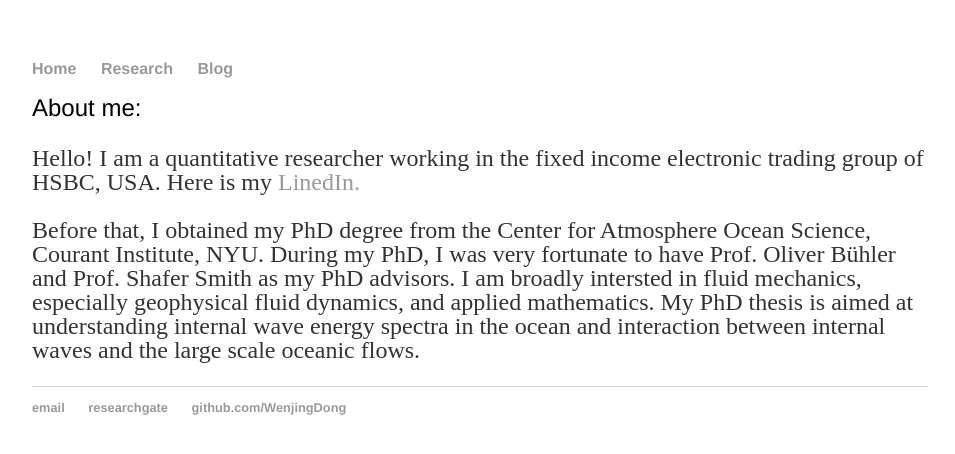
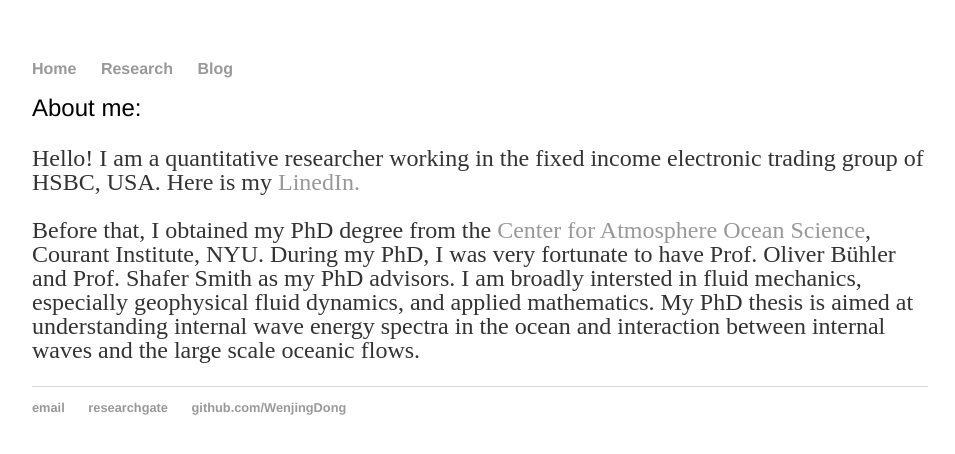
Before and after one commit to WenjingDong/Personal-Webpage, a Jekyll site: the page built from index.html, in a window 1280 px wide. Shown: the top 454 px of the page, without its empty margins (160-1115 px from the left). Built offline with Jekyll 4.4.1, drawn with Linux system fonts in a browser that asks for light colours.

Commit message:
Update index.html

```diff
--- a/index.html
+++ b/index.html
@@ -5,7 +5,7 @@
 <div class="blurb">
 	<h1>About me:</h1>
         <p>Hello! I am a quantitative researcher working in the fixed income electronic trading group of HSBC, USA. Here is my <a href="https://www.linkedin.com/in/wenjing-dong-5953a1194/">LinedIn.</a> </p>
-	<p>Before that, I obtained my PhD degree from the Center for Atmosphere Ocean Science, Courant Institute, NYU. During my PhD, I was very fortunate to have Prof. Oliver Bühler and Prof. Shafer Smith as my PhD advisors. I am broadly intersted in fluid mechanics, especially geophysical fluid dynamics, and applied mathematics. My PhD thesis is aimed at understanding internal wave energy spectra in the ocean and interaction between internal waves and the large scale oceanic flows.</p>
+	<p>Before that, I obtained my PhD degree from the <a href="https://caos.cims.nyu.edu/dynamic/">Center for Atmosphere Ocean Science</a>, Courant Institute, NYU. During my PhD, I was very fortunate to have Prof. Oliver Bühler and Prof. Shafer Smith as my PhD advisors. I am broadly intersted in fluid mechanics, especially geophysical fluid dynamics, and applied mathematics. My PhD thesis is aimed at understanding internal wave energy spectra in the ocean and interaction between internal waves and the large scale oceanic flows.</p>
 
 
 
```
